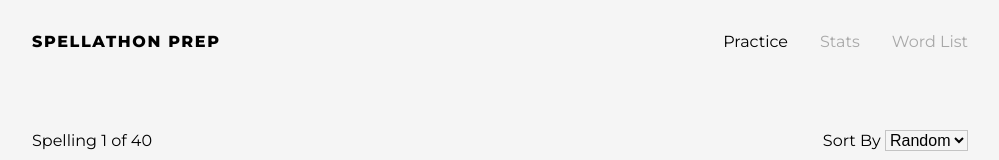
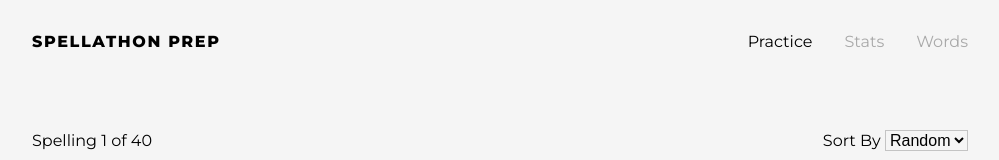
Before and after one commit to fardeem/spellings, a React (Create React App) app: page / in a window 1280 px wide. Shown: the top 160 px of the page, without its empty margins (140-1139 px from the left). Built offline with nearby package versions, Linux system fonts and the light colour scheme.

Commit message:
Change link wording

```diff
--- a/src/components/Header.jsx
+++ b/src/components/Header.jsx
@@ -32,7 +32,7 @@ const Header = () => (
         activeClassName={styles.navActive}
         to="/words"
       >
-        Word List
+        Words
       </NavLink>
     </nav>
   </header>
```
